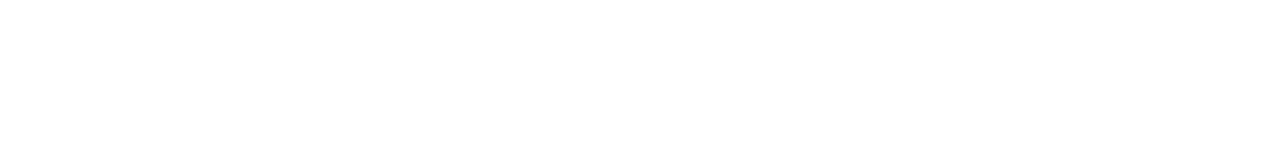
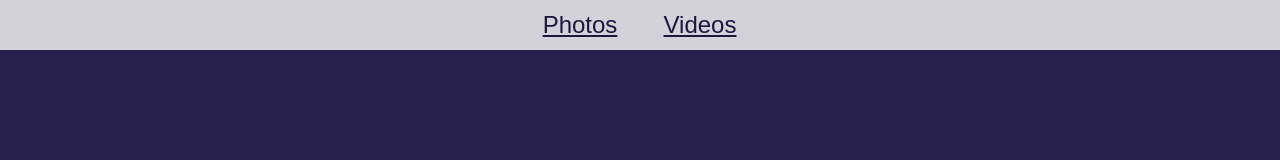
Before and after one commit to Noramite2/WEB-DEV-WEBSITE, a plain HTML site: page photo_page.html in a window 1280 px wide. Drawn offline with Linux system fonts and the light colour scheme.

Commit message:
2nd page

```diff
--- a/photo_page.html
+++ b/photo_page.html
@@ -4,8 +4,16 @@
     <meta charset="UTF-8">
     <meta name="viewport" content="width=device-width, initial-scale=1.0">
     <title>Photos</title>
+    <link rel="stylesheet" href="styles2.css">
 </head>
 <body>
+    <div class="selection">
+        <button type="submit" class="navbtn">Photos</button>
+        <button type="submit" class="navbtn">Videos</button>
+    </div>
 
+    <div class="wrapper"> <!--figure out how to java images here-->
+
+    </div>
 </body>
 </html>
--- a/styles.css
+++ b/styles.css
@@ -10,6 +10,9 @@
     align-items: center;
     min-height: 100vh;
     background: #271F4C ;
+    background-image: url("img/bg.png");
+    background-size: cover;
+    background-position: center;
 }
 .wrapper {
     width: 500px;
--- /dev/null
+++ b/styles2.css
@@ -0,0 +1,34 @@
+* {
+    margin: 0;
+    padding: 0;
+    box-sizing: border-box;
+}
+
+body {
+    display: block;
+    justify-content: center;
+    background: #271F4C ;
+    background-size: cover;
+    background-position: center;
+}
+
+.selection {
+    background: #ffffffcc;
+    backdrop-filter: blur(10px);
+    display: flex;
+    justify-content: center;
+    align-self: center;
+}
+
+.selection button {
+    width: 120px;
+    height: 50px;
+    column-count: 2;
+    background: transparent;
+    border: none;
+    outline: none;
+    cursor: pointer;
+    font-size: 24px;
+    text-decoration: underline;
+    color: #1E173B;
+}
```
Also changed, not shown: img/bg.png (added).
